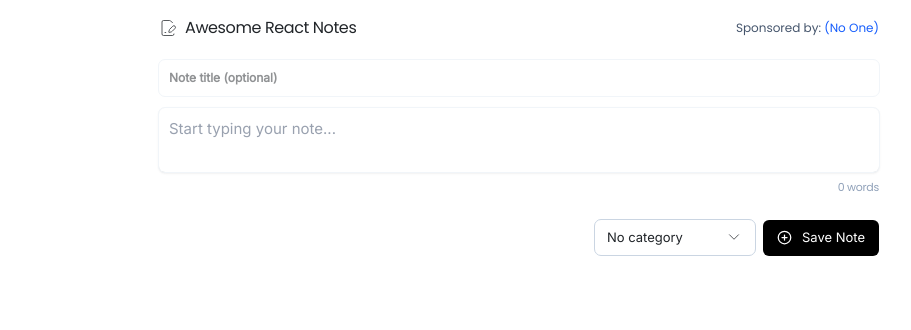
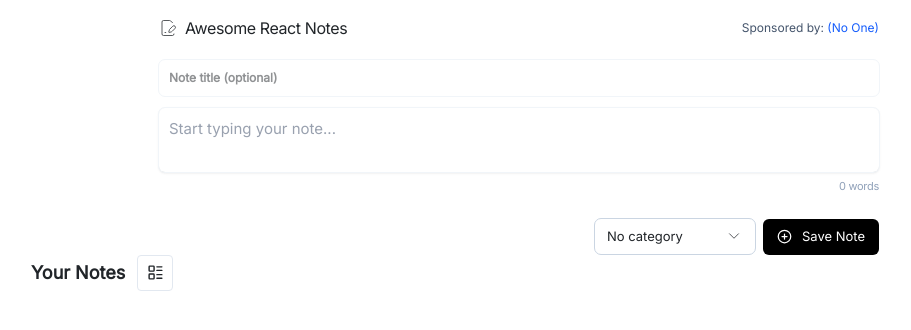
Before and after one commit to dev-rajm/awesome-todo-app, a React (Vite) app: page / in a window 1280 px wide. Shown: the top 330 px of the page, without its empty margins (121-1032 px from the left). Built offline with nearby package versions, Linux system fonts and the light colour scheme.

Commit message:
Changed font poppins to inter

```diff
--- a/src/components/Body.jsx
+++ b/src/components/Body.jsx
@@ -1,9 +1,10 @@
-import { CirclePlus } from "lucide-react";
+import { CirclePlus, LayoutList } from "lucide-react";
 import Dropdown from "./Dropdown";
 
 const Body = () => {
   return (
     <main className="max-w-5xl flex flex-col w-full mx-auto py-1">
+      {/* Input area */}
       <div className="max-w-3xl mx-auto w-full px-6">
         <div className="form-element">
           <input
@@ -36,6 +37,17 @@ const Body = () => {
           </div>
         </div>
       </div>
+      <div className="min-w-5xl mx-auto w-full px-6">
+        <div className="flex justify-between">
+          <div className="flex space-x-3 items-center">
+            <h2 className="text-lg font-semibold">Your Notes</h2>
+            <div className="border border-slate-200 size-9 rounded flex justify-center items-center">
+              <LayoutList size={17} strokeWidth={2} />
+            </div>
+          </div>
+          <div className="flex"></div>
+        </div>
+      </div>
     </main>
   );
 };
--- a/src/index.css
+++ b/src/index.css
@@ -1,4 +1,4 @@
-@import url("https://fonts.googleapis.com/css2?family=Inter:opsz@14..32&family=Poppins&display=swap");
+@import url("https://fonts.googleapis.com/css2?family=Inter:opsz@14..32&display=swap");
 @import "tailwindcss";
 
 body {
@@ -6,5 +6,5 @@ body {
   font-weight: 400;
   font-style: normal;
   color: #212529;
-  font-family: "Poppins", sans-serif;
+  font-family: "Inter", sans-serif;
 }
```
